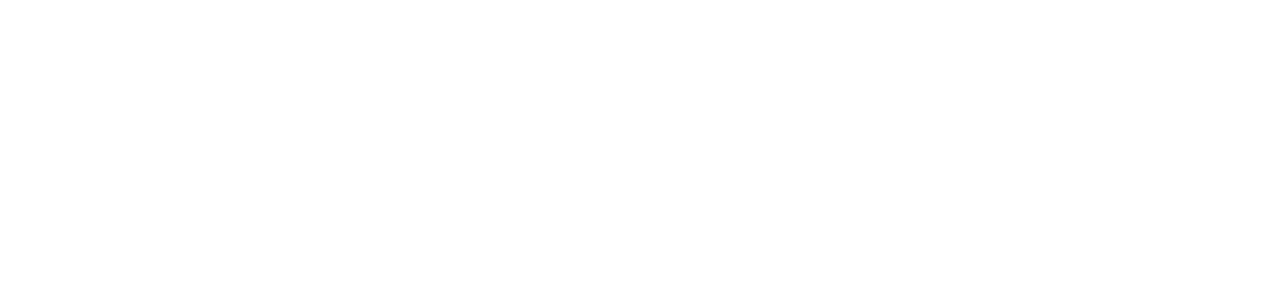
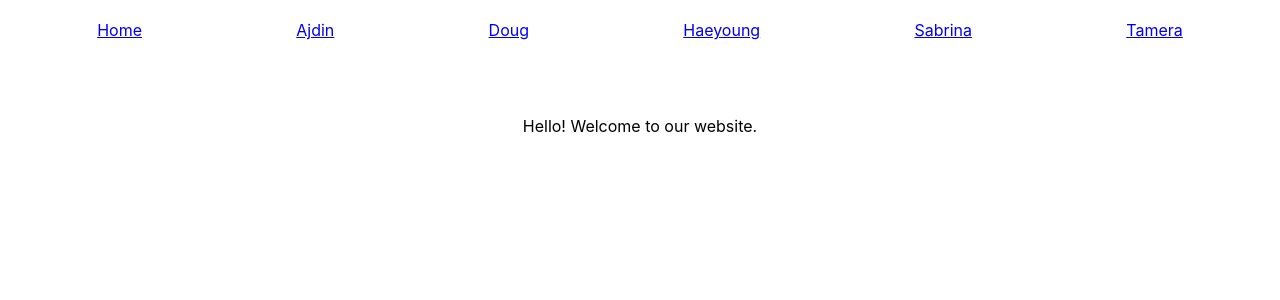
Before and after one commit to divinedouggy/react-group-project, a React (Create React App) app: page / in a window 1280 px wide. Shown: the top 300 px of the page. Built offline with nearby package versions, Linux system fonts and the light colour scheme.

Commit message:
react router set up, navlinks created

```diff
--- a/package.json
+++ b/package.json
@@ -8,6 +8,7 @@
     "@testing-library/user-event": "^13.5.0",
     "react": "^17.0.2",
     "react-dom": "^17.0.2",
+    "react-router-dom": "^6.3.0",
     "react-scripts": "5.0.1",
     "web-vitals": "^2.1.4"
   },
--- a/src/App.css
+++ b/src/App.css
@@ -1,38 +1,16 @@
 .App {
+
   text-align: center;
 }
 
-.App-logo {
-  height: 40vmin;
-  pointer-events: none;
+.header{
+display: flex;
+flex-direction: column;
+
+margin: 20px;
 }
 
-@media (prefers-reduced-motion: no-preference) {
-  .App-logo {
-    animation: App-logo-spin infinite 20s linear;
-  }
+nav{
+  display: flex;
+  justify-content: space-around;
 }
-
-.App-header {
-  background-color: #282c34;
-  min-height: 100vh;
-  display: flex;
-  flex-direction: column;
-  align-items: center;
-  justify-content: center;
-  font-size: calc(10px + 2vmin);
-  color: white;
-}
-
-.App-link {
-  color: #61dafb;
-}
-
-@keyframes App-logo-spin {
-  from {
-    transform: rotate(0deg);
-  }
-  to {
-    transform: rotate(360deg);
-  }
-}
--- a/src/App.js
+++ b/src/App.js
@@ -1,9 +1,31 @@
 
 import './App.css';
+import { Route, Routes } from 'react-router-dom';
+import Header from './components/Header'
+import Ajdin from './components/Ajdin'
+import HomePage from './screens/HomePage'
+import Doug from './components/Doug';
+import Haeyoung from './components/Haeyoung';
+import Sabrina from './components/Sabrina';
+import Tamera from './components/Tamera';
 
 function App() {
   return (
     <div className="App">
+      <Header />
+
+      <Routes>
+        <Route path="/" element={<HomePage/>}/>
+        <Route path="/ajdin" element={<Ajdin/>}/>
+        <Route path="/doug" element={<Doug/>}/>
+        <Route path="/haeyoung" element={<Haeyoung/>}/>
+        <Route path="/sabrina" element={<Sabrina/>}/>
+        <Route path="/tamera" element={<Tamera/>}/>
+
+
+      </Routes>
+
+
 
     </div>
   );
--- a/src/components/Ajdin.js
+++ b/src/components/Ajdin.js
@@ -0,0 +1,12 @@
+
+
+
+function Ajdin() {
+    return(
+        <div>
+
+        </div>
+    )
+}
+
+export default Ajdin;
--- a/src/components/Doug.js
+++ b/src/components/Doug.js
@@ -0,0 +1,11 @@
+
+
+function Doug() {
+    return(
+        <div>
+
+        </div>
+    )
+}
+
+export default Doug;
--- a/src/components/Haeyoung.js
+++ b/src/components/Haeyoung.js
@@ -0,0 +1,11 @@
+
+
+function Haeyoung() {
+    return(
+        <div>
+
+        </div>
+    )
+}
+
+export default Haeyoung;
--- /dev/null
+++ b/src/components/Header.js
@@ -0,0 +1,23 @@
+import {NavLink} from 'react-router-dom'
+
+
+function Header() {
+    return(
+        <div className='header'>
+            <div className='links'>
+                <nav>
+                <NavLink to="/" >Home</NavLink>
+                <NavLink to="/ajdin" >Ajdin</NavLink>
+                <NavLink to="/doug" >Doug</NavLink>
+                <NavLink to="/haeyoung" >Haeyoung</NavLink>
+                <NavLink to="/sabrina" >Sabrina</NavLink>
+                <NavLink to="/tamera" >Tamera</NavLink>
+                </nav>
+            </div>
+
+
+        </div>
+    )
+}
+
+export default Header
--- a/src/components/Sabrina.js
+++ b/src/components/Sabrina.js
@@ -0,0 +1,11 @@
+
+
+function Sabrina() {
+    return(
+        <div>
+
+        </div>
+    )
+}
+
+export default Sabrina;
--- a/src/components/Tamera.js
+++ b/src/components/Tamera.js
@@ -0,0 +1,11 @@
+
+
+function Tamera() {
+    return(
+        <div>
+
+        </div>
+    )
+}
+
+export default Tamera;
--- a/src/index.js
+++ b/src/index.js
@@ -2,11 +2,14 @@ import React from 'react';
 import ReactDOM from 'react-dom';
 import './index.css';
 import App from './App';
+import {BrowserRouter} from 'react-router-dom'
 
 
 ReactDOM.render(
   <React.StrictMode>
+    <BrowserRouter>
     <App />
+    </BrowserRouter>
   </React.StrictMode>,
   document.getElementById('root')
 );
--- a/src/screens/HomePage.js
+++ b/src/screens/HomePage.js
@@ -0,0 +1,14 @@
+
+
+function HomePage() {
+    return(
+        <div>
+            <br/>
+            <br/>
+
+         <p>Hello! Welcome to our website.</p>
+        </div>
+    )
+}
+
+export default HomePage;
```
Also changed, not shown: 1 other file (tests, documents, lock files or other folders).
